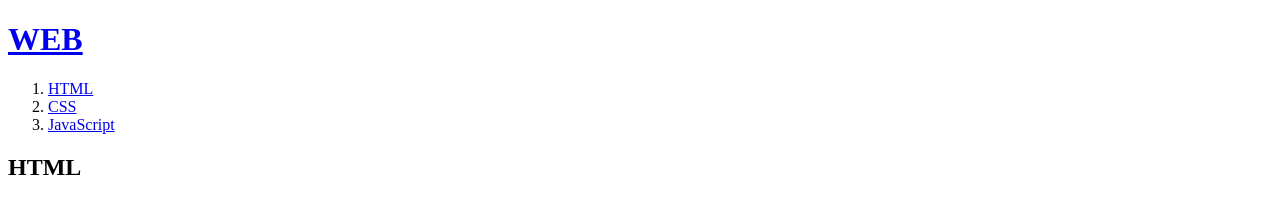
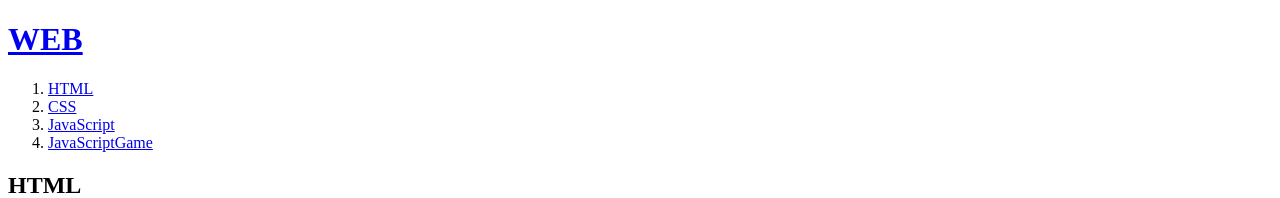
Before and after one commit to dooychoi95/Web1, a plain HTML site: page 1.html in a window 1280 px wide. Shown: the top 198 px of the page. Drawn offline with Linux system fonts and the light colour scheme.

Commit message:
JavaStriptGame_AddMenu

```diff
--- a/1.html
+++ b/1.html
@@ -10,6 +10,7 @@
       <li><a href="1.html">HTML</a></li>
       <li><a href="2.html">CSS</a></li>
       <li><a href="3.html">JavaScript</a></li>
+      <li><a href="JavaScriptGame.html">JavaScriptGame</a></li>
     </ol>
   <h2>HTML</h2>
     <a href="https://opentutorials.org/course/3084/18418"
```
Also changed, not shown: 2.html (+1 -0 lines), 3.html (+1 -0 lines), index.html (+1 -0 lines).
